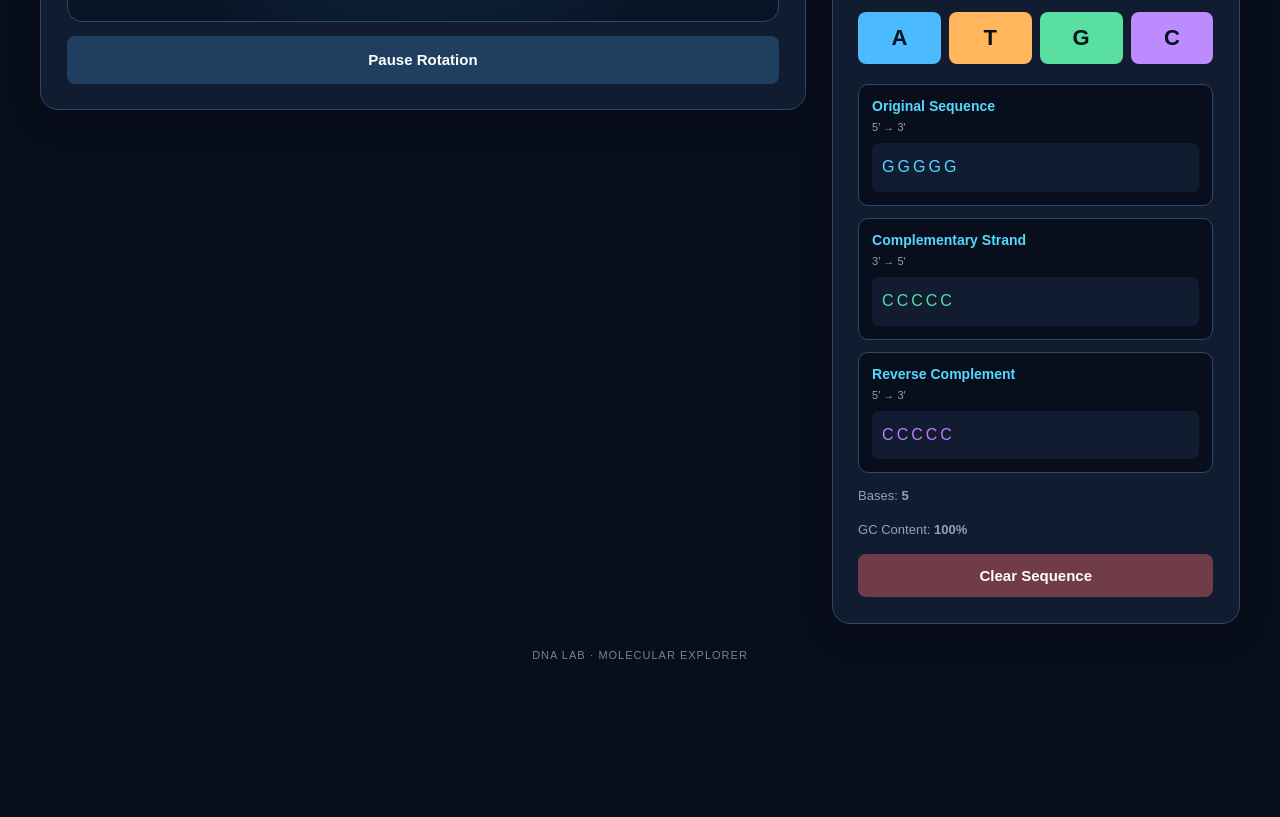
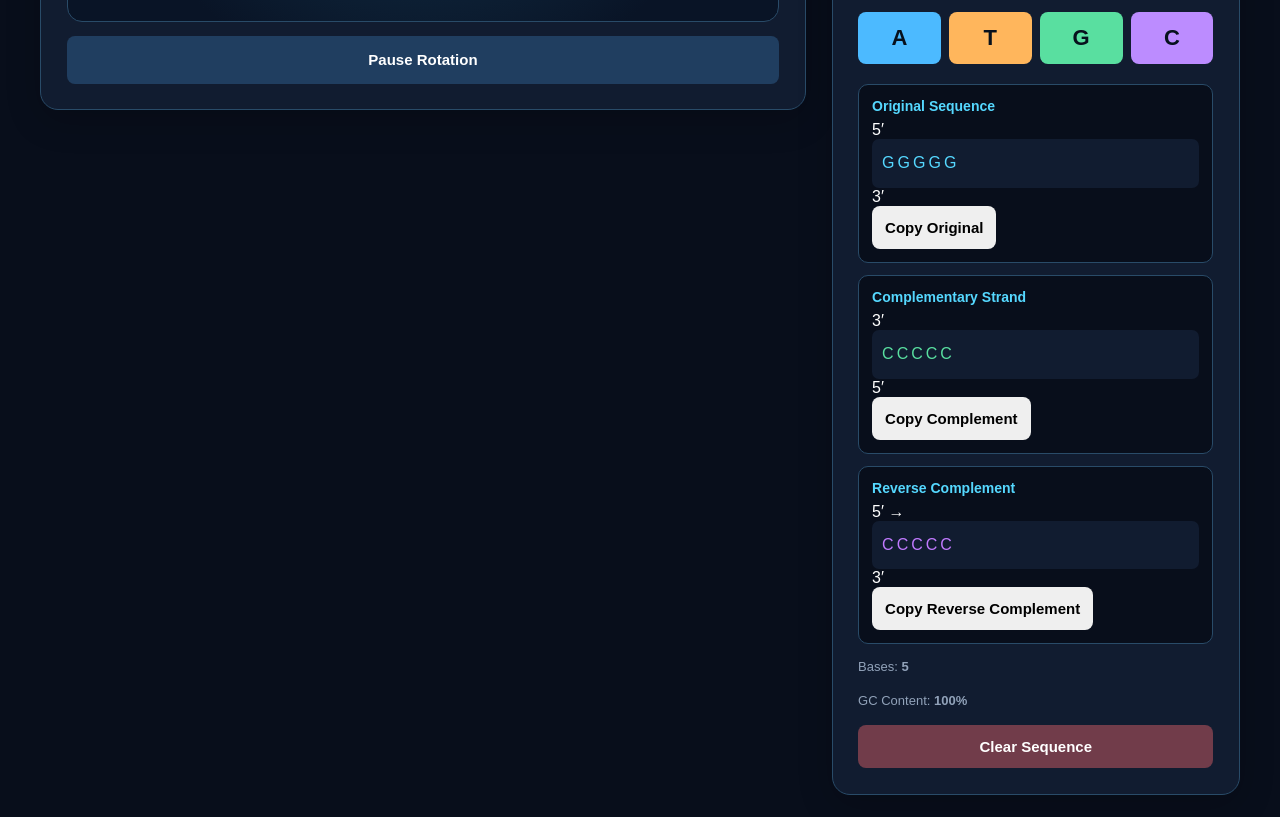
Before and after one commit to frnamshryfy59-creator/DNA-test-, a plain HTML site: page index.html in a window 1280 px wide. Shown: the part 727-1544 px from the top of the page. Before the commit the page ends 1438 px from the top, so only its background shows below. Drawn offline with nearby package versions, Linux system fonts and the light colour scheme; animation ran at ten frames a second.

Commit message:
Update index.html

```diff
--- a/index.html
+++ b/index.html
@@ -1,4 +1,3 @@
-
 <!DOCTYPE html>
 <html lang="en">
 <head>
@@ -117,27 +116,48 @@
 
 
 
+
 <div id="complementPanel">
 
   <div class="sequence-result">
     <h3>Original Sequence</h3>
-    <small>5′ → 3′</small>
-    <div id="originalSequence">GGGGG</div>
+    <div class="sequence-line">
+      <span>5′</span>
+      <div id="originalSequence">GGGGG</div>
+      <span>3′</span>
+    </div>
+    <button class="copy-button" data-copy="originalSequence">
+      Copy Original
+    </button>
   </div>
 
   <div class="sequence-result">
     <h3>Complementary Strand</h3>
-    <small>3′ → 5′</small>
-    <div id="complement">CCCCC</div>
+    <div class="sequence-line">
+      <span>3′</span>
+      <div id="complement">CCCCC</div>
+      <span>5′</span>
+    </div>
+    <button class="copy-button" data-copy="complement">
+      Copy Complement
+    </button>
   </div>
 
   <div class="sequence-result">
     <h3>Reverse Complement</h3>
-    <small>5′ → 3′</small>
-    <div id="reverseComplement">CCCCC</div>
+    <div class="sequence-line">
+      <span>5′</span>
+      <span>→</span>
+      <div id="reverseComplement">CCCCC</div>
+      <span>3′</span>
+    </div>
+    <button class="copy-button" data-copy="reverseComplement">
+      Copy Reverse Complement
+    </button>
   </div>
 
 </div>
+
 
 
     </>
```
